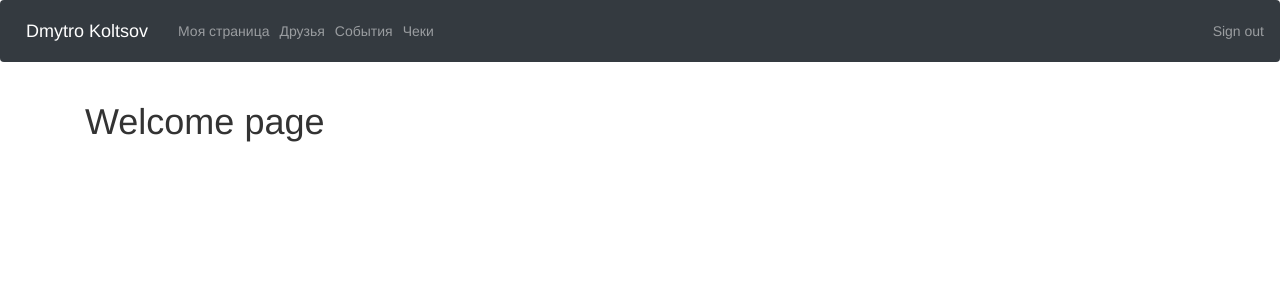
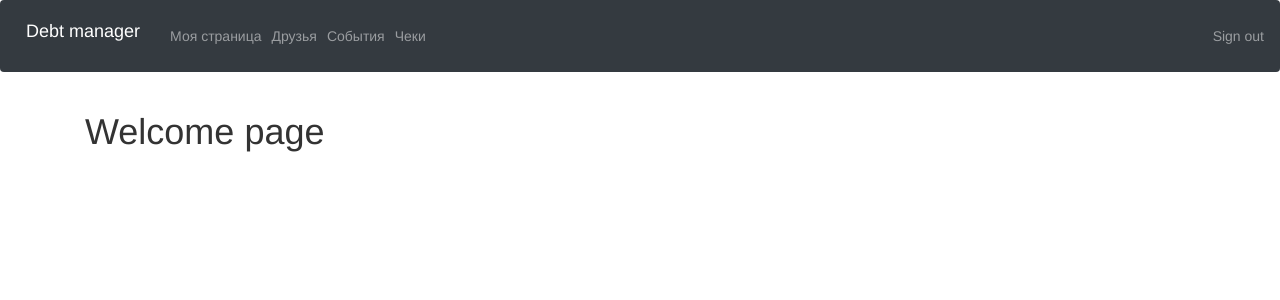
Before and after one commit to dimon19994/debt_new, a Flask app: page / in a window 1280 px wide. Shown: the top 300 px of the page. Run offline with Flask 2, Linux system fonts and the light colour scheme; the visitor is signed in with stand-in values (Sample User, id 1); data comes from the database, SQL or seed files in the repository; data that the repository does not hold is empty; some libraries are stand-ins or nearby versions.

Commit message:
Changed logo

```diff
--- a/templates/index.html
+++ b/templates/index.html
@@ -22,7 +22,7 @@
 <nav class="navbar navbar-expand-sm bg-dark navbar-dark">
 
   <div class="navbar-header">
-        <a class="navbar-brand" href="https://github.com/dimon19991">Dmytro Koltsov</a>  <!-- Посилання на репозиторій з кодом !-->
+        <p class="navbar-brand" >Debt manager</p>  <!-- Посилання на репозиторій з кодом !-->
   </div>
 
 
```
